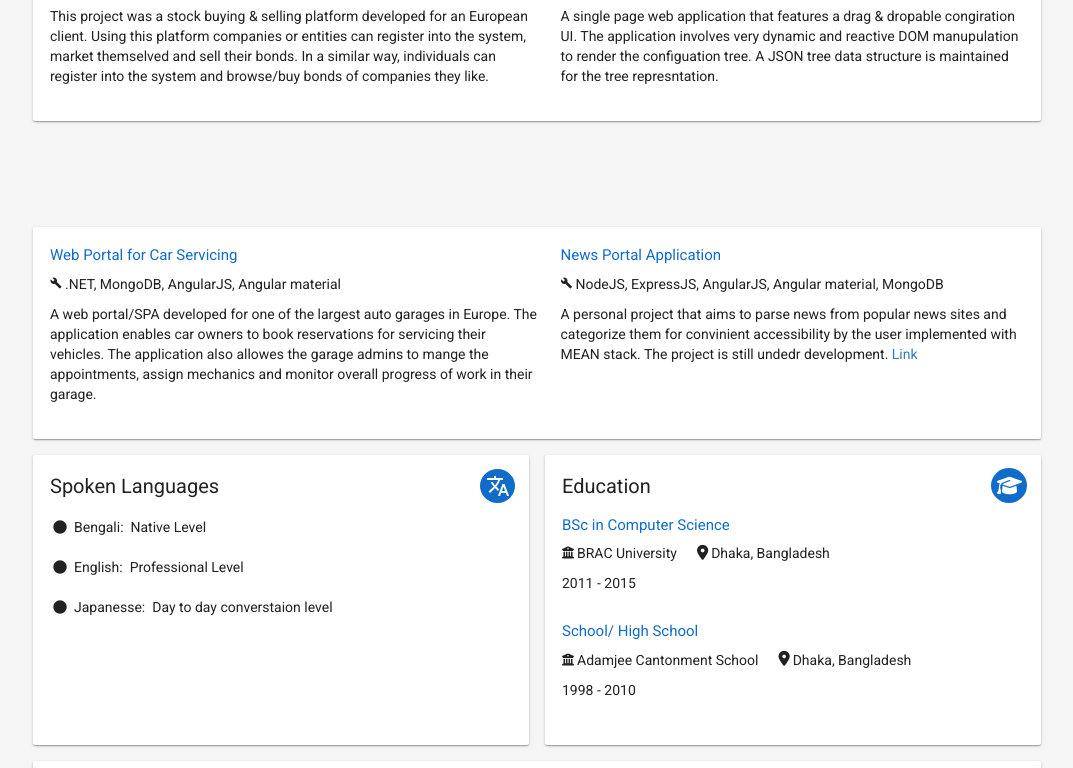
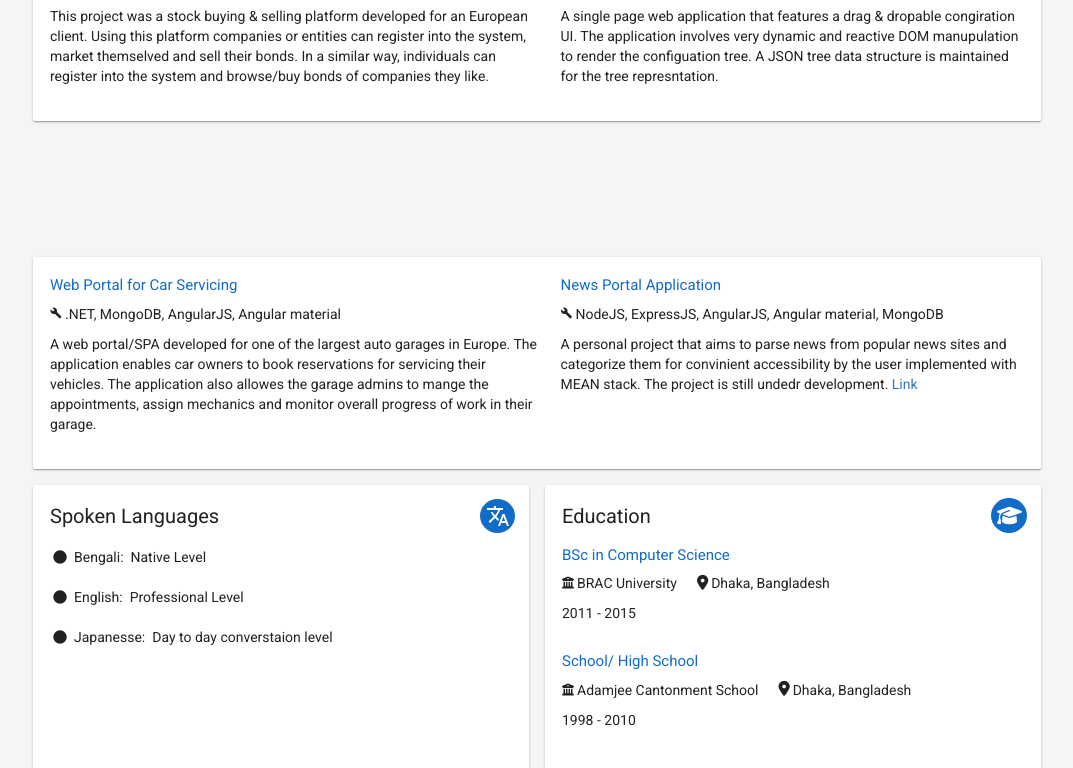
Before and after one commit to gearguy365/aboutamin, a website: page index.html in a window 1280 px wide. Shown: the part 1120-1888 px from the top of the page, without its empty margins (103-1176 px from the left). Drawn offline with Linux system fonts and the light colour scheme; some packages are replaced by stand-ins of ours.

Commit message:
made changes

```diff
--- a/index.html
+++ b/index.html
@@ -343,7 +343,7 @@
                                     </md-card-actions>
                                 </md-card>
                             </div>
-                            <div layout="row" style="padding-top: 90px;">
+                            <div layout="row" style="padding-top: 120px;">
                                 <!-- PROJECTS -->
                                 <md-card md-theme="default" style="padding:10px" flex>
                                     <md-card-actions layout="column" layout-align="start start" style="padding-left: 7px;">
```
